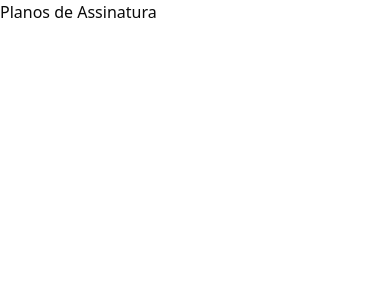
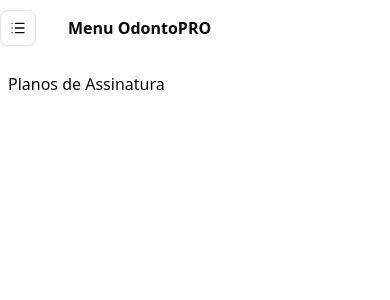
Before and after one commit to maitabom/odontopro, a Next.js app: page /dashboard/plans in a window 390 px wide. Shown: the top 300 px of the page. Built offline with nearby package versions, Linux system fonts and the light colour scheme.

Commit message:
adiciona componente SidebarDashboard para o layout do painel de controle

```diff
--- /dev/null
+++ b/src/app/(panel)/dashboard/_components/sidebar/index.tsx
@@ -0,0 +1,49 @@
+"use client";
+
+import { useState } from "react";
+import { usePathname } from "next/navigation";
+import { SidebarProperties } from "./properties";
+import clsx from "clsx";
+import {
+  Sheet,
+  SheetContent,
+  SheetHeader,
+  SheetTrigger,
+} from "@/components/ui/sheet";
+import { Button } from "@/components/ui/button";
+import { List } from "lucide-react";
+
+export function SidebarDashboard({ children }: SidebarProperties) {
+  const [isCollapsable, setIsCollapsable] = useState(false);
+
+  const pathName = usePathname();
+
+  return (
+    <div className="flex min-h-screen w-full">
+      <div
+        className={clsx("flex flex-1 flex-col transition-all duration-300", {
+          "md:ml-20": isCollapsable,
+          "md:ml-64": !isCollapsable,
+        })}
+      >
+        <header className="md:hidden">
+          <Sheet>
+            <div className="flex items-center gap-4">
+              <SheetTrigger>
+                <Button variant="outline" size="icon" className="md:hidden">
+                  <List className="w-5 h-5" />
+                </Button>
+              </SheetTrigger>
+              <SheetHeader>
+                <h1 className="text-base md:text-lg font-semibold">
+                  Menu OdontoPRO
+                </h1>
+              </SheetHeader>
+            </div>
+          </Sheet>
+        </header>
+        <main className="flex-1 py-4 px-2 md:p-6">{children}</main>
+      </div>
+    </div>
+  );
+}
--- /dev/null
+++ b/src/app/(panel)/dashboard/_components/sidebar/properties.ts
@@ -0,0 +1,5 @@
+import { ReactNode } from "react";
+
+export interface SidebarProperties {
+  children: ReactNode;
+}
--- a/src/app/(panel)/dashboard/layout.tsx
+++ b/src/app/(panel)/dashboard/layout.tsx
@@ -1,7 +1,12 @@
+import { SidebarDashboard } from "./_components/sidebar";
 import { DashboardLayoutProperties } from "./layout.properties";
 
 export default function DashboardLayout({
   children,
 }: DashboardLayoutProperties) {
-  return <>{children}</>;
+  return (
+    <>
+      <SidebarDashboard>{children}</SidebarDashboard>
+    </>
+  );
 }
```
